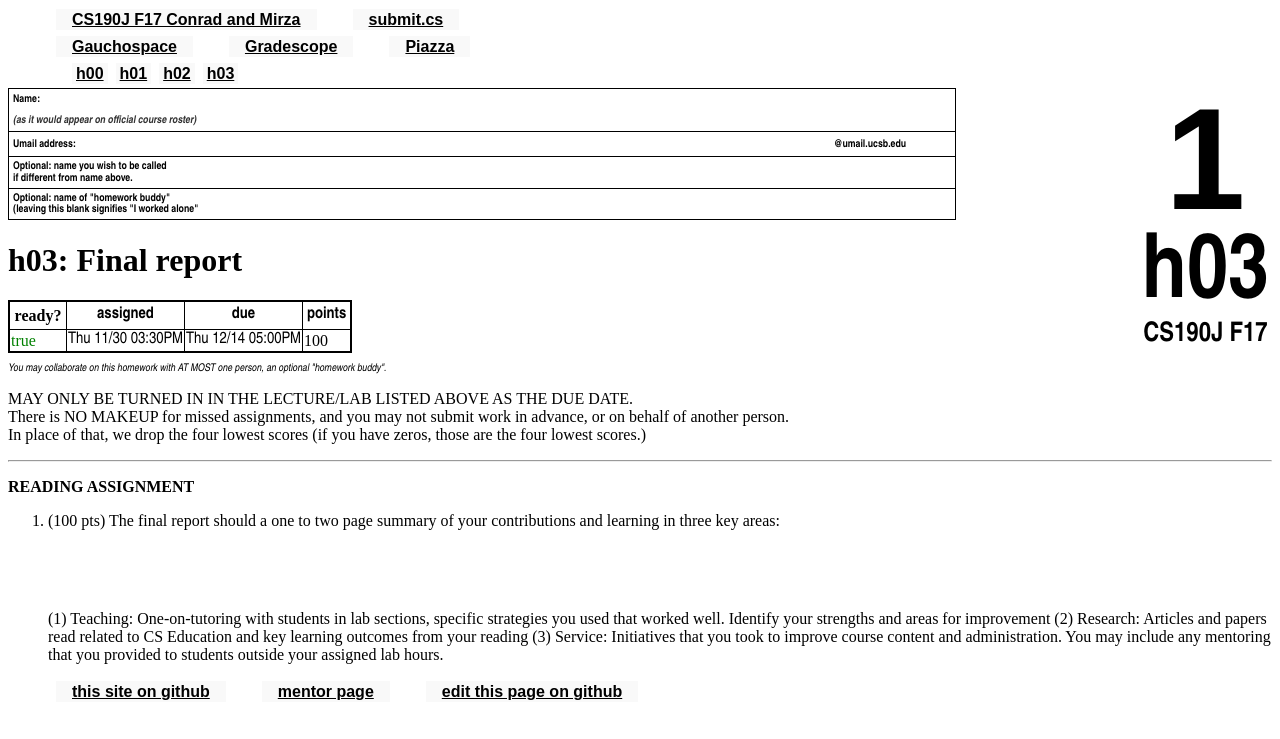
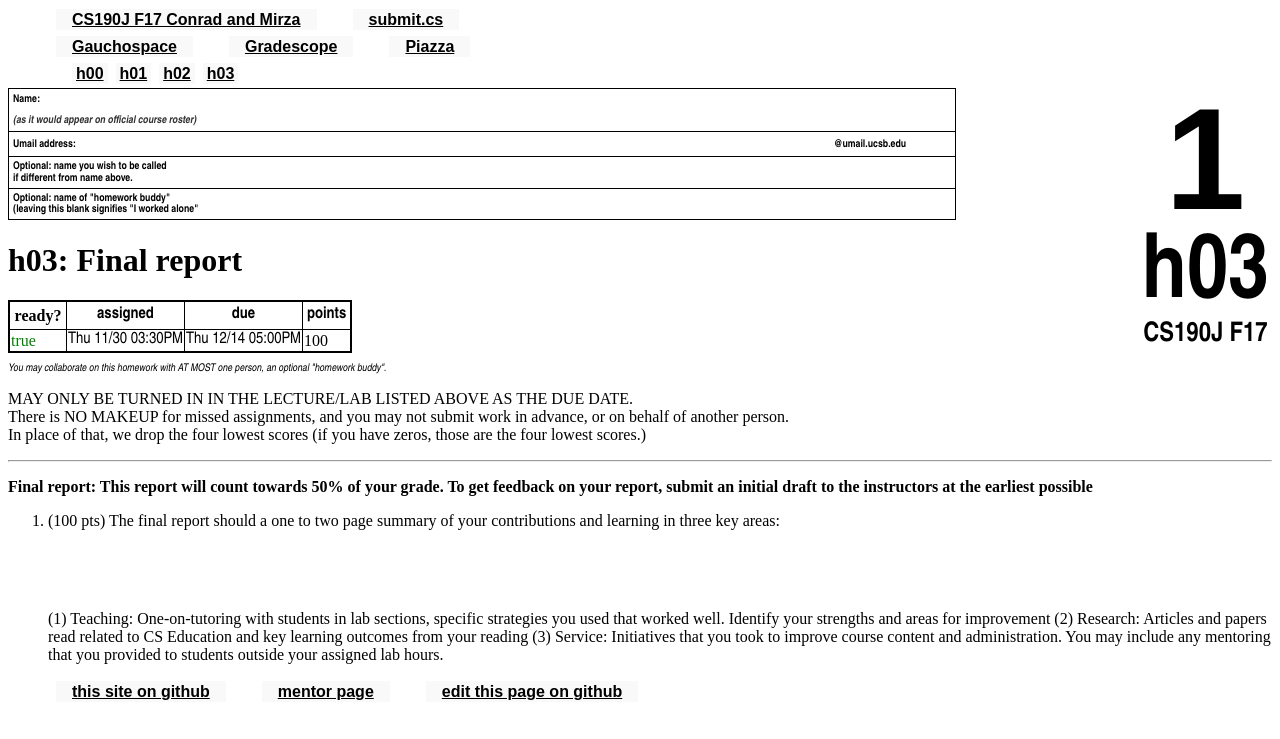
Before and after one commit to ucsb-cs190j-f17/ucsb-cs190j-f17.github.io, a Jekyll site: the page built from _hwk/h03.md, in a window 1280 px wide. Shown: the top 739 px of the page. Built offline with Jekyll 4.4.1, drawn with Linux system fonts in a browser that asks for light colours.

Commit message:
final report

```diff
--- a/_hwk/h03.md
+++ b/_hwk/h03.md
@@ -6,7 +6,7 @@ assigned: 2017-11-30 15:30:00.00-8:00
 due: 2017-12-14 17:00:00.00-8:00
 ---
 
-<b>READING ASSIGNMENT</b>
+<b>Final report: This report will count towards 50% of your grade. To get feedback on your report, submit an initial draft to the instructors at the earliest possible </b>
 
 <ol>
 
```
